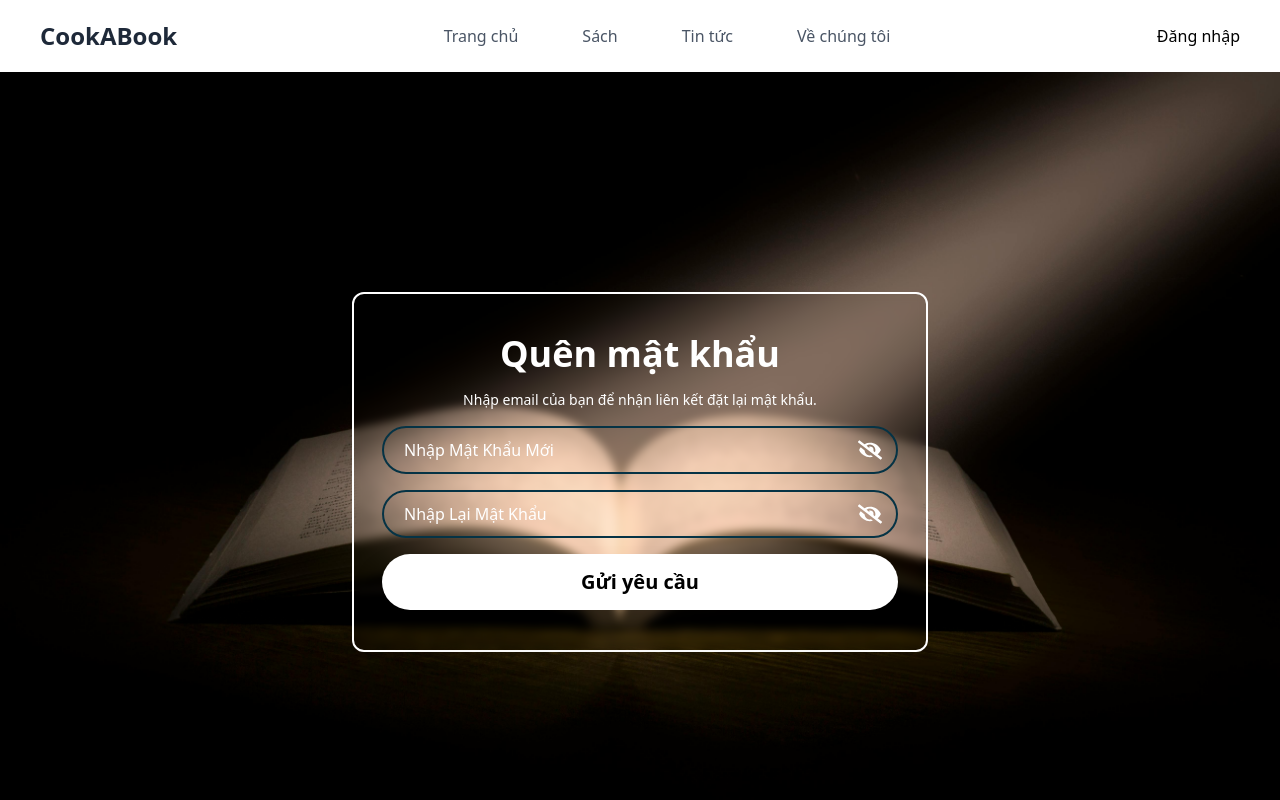
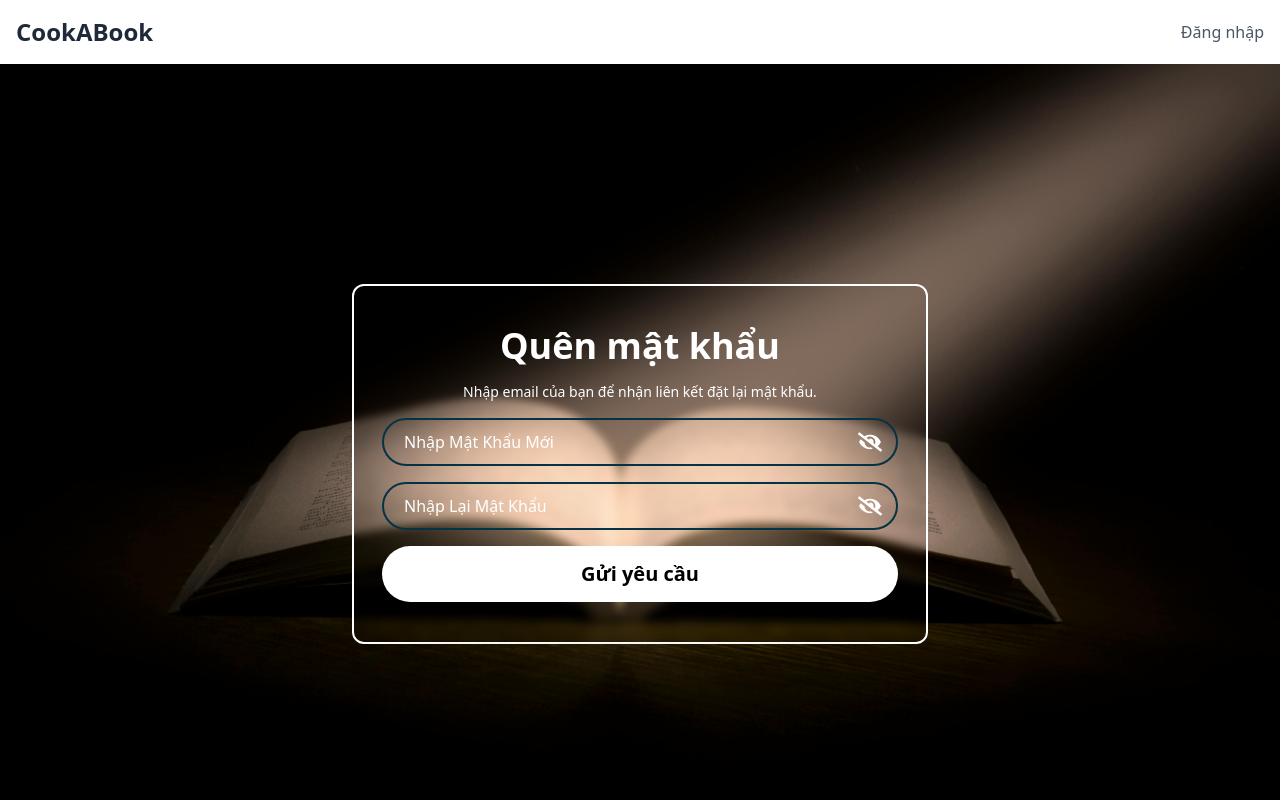
Before and after one commit to ninhcute789/CookABook_frontend, a React (Vite) app: page /quen-mat-khau/nhap-mat-khau-moi in a window 1280 px wide. Shown: the top 800 px of the page. Built offline with nearby package versions, Linux system fonts and the light colour scheme.

Commit message:
CSS forgotPassword

```diff
--- a/src/App.jsx
+++ b/src/App.jsx
@@ -65,7 +65,11 @@ const App = () => {
         <div className="header-container">
           {/* Hiển thị header riêng cho login và register */}
           {location.pathname === "/dang-nhap" ||
-          location.pathname === "/dang-ky" ? (
+          location.pathname === "/dang-ky" ||
+          location.pathname === "/quen-mat-khau/nhap-otp" ||
+          location.pathname === "/quen-mat-khau/nhap-mat-khau-moi" ||
+          location.pathname === "/quen-mat-khau/nhap-email"
+          ? (
             <LoginRegisterHeader />
           ) : (
             <Header />
--- a/src/components/getPassword/EmailInput.jsx
+++ b/src/components/getPassword/EmailInput.jsx
@@ -1,22 +1,19 @@
-import { useState, useEffect, useContext } from "react";
+import { useState, useEffect } from "react";
 import { Link, NavLink, useLocation, useNavigate } from "react-router-dom";
 import { forgotPasswordRequest } from "../../services/ForgotPasswordServices";
 import bg from "../../assets/bg-10.jpg";
-import { AppContext } from "../../context/AppContext";
 import { MdOutlineMail } from "react-icons/md";
-import toast from "react-hot-toast";
 
 const ScrollToTop = () => {
   const { pathname } = useLocation();
   useEffect(() => {
-    window.scrollTo({ top: 73, behavior: "smooth" });
-    console.log("Đã scroll lên đầu trang!");
+    window.scrollTo({ top: 70, behavior: "smooth" });
+    // console.log("Đã scroll lên đầu trang!");
   }, [pathname]);
   return null;
 };
 
 const EmailInput = () => {
-  const context = useContext(AppContext);
   const navigate = useNavigate(); // Lấy hàm navigate từ context
 
   const [isLoading, setIsLoading] = useState(false); // State để quản lý loading
--- a/src/components/getPassword/NewPasswordInput.jsx
+++ b/src/components/getPassword/NewPasswordInput.jsx
@@ -1,26 +1,22 @@
-import { useState, useEffect, useContext } from "react";
+import { useState, useEffect } from "react";
 import { useLocation, useNavigate } from "react-router-dom";
 import {
-  forgotPasswordRequest,
   resetPassword,
 } from "../../services/ForgotPasswordServices";
 import bg from "../../assets/bg-10.jpg";
-import { AppContext } from "../../context/AppContext";
-import { MdOutlineMail } from "react-icons/md";
 import toast from "react-hot-toast";
 import { FaEye, FaEyeSlash } from "react-icons/fa";
 
 const ScrollToTop = () => {
   const { pathname } = useLocation();
   useEffect(() => {
-    window.scrollTo({ top: 73, behavior: "smooth" });
-    console.log("Đã scroll lên đầu trang!");
+    window.scrollTo({ top: 70, behavior: "smooth" });
+    // console.log("Đã scroll lên đầu trang!");
   }, [pathname]);
   return null;
 };
 
 const NewPasswordInput = () => {
-  const context = useContext(AppContext);
   const navigate = useNavigate(); // Lấy hàm navigate từ context
 
   const [isLoading, setIsLoading] = useState(false); // State để quản lý loading
--- a/src/components/getPassword/OTPInput.jsx
+++ b/src/components/getPassword/OTPInput.jsx
@@ -1,21 +1,18 @@
-import { useState, useEffect, useContext } from "react";
+import { useState, useEffect } from "react";
 import { useLocation, useNavigate } from "react-router-dom";
 import { checkToken } from "../../services/ForgotPasswordServices";
 import bg from "../../assets/bg-10.jpg";
-import { AppContext } from "../../context/AppContext";
-import toast from "react-hot-toast";
 
 const ScrollToTop = () => {
   const { pathname } = useLocation();
   useEffect(() => {
-    window.scrollTo({ top: 73, behavior: "smooth" });
-    console.log("Đã scroll lên đầu trang!");
+    window.scrollTo({ top: 70, behavior: "smooth" });
+    // console.log("Đã scroll lên đầu trang!");
   }, [pathname]);
   return null;
 };
 
 const OTPInput = () => {
-  const context = useContext(AppContext);
   const navigate = useNavigate(); // Lấy hàm navigate từ context
   const [otp, setOtp] = useState(new Array(6).fill("")); // Mảng 6 phần tử để lưu giá trị OTP
 
--- a/src/pages/Login.jsx
+++ b/src/pages/Login.jsx
@@ -12,7 +12,7 @@ const ScrollToTop = () => {
   const { pathname } = useLocation();
   useEffect(() => {
     window.scrollTo({ top: 70, behavior: "smooth" });
-    console.log("Đã scroll lên đầu trang!");
+    // console.log("Đã scroll lên đầu trang!");
   }, [pathname]);
   return null;
 };
```
Also changed, not shown: src/components/common/Header.jsx (+0 -49 lines).
